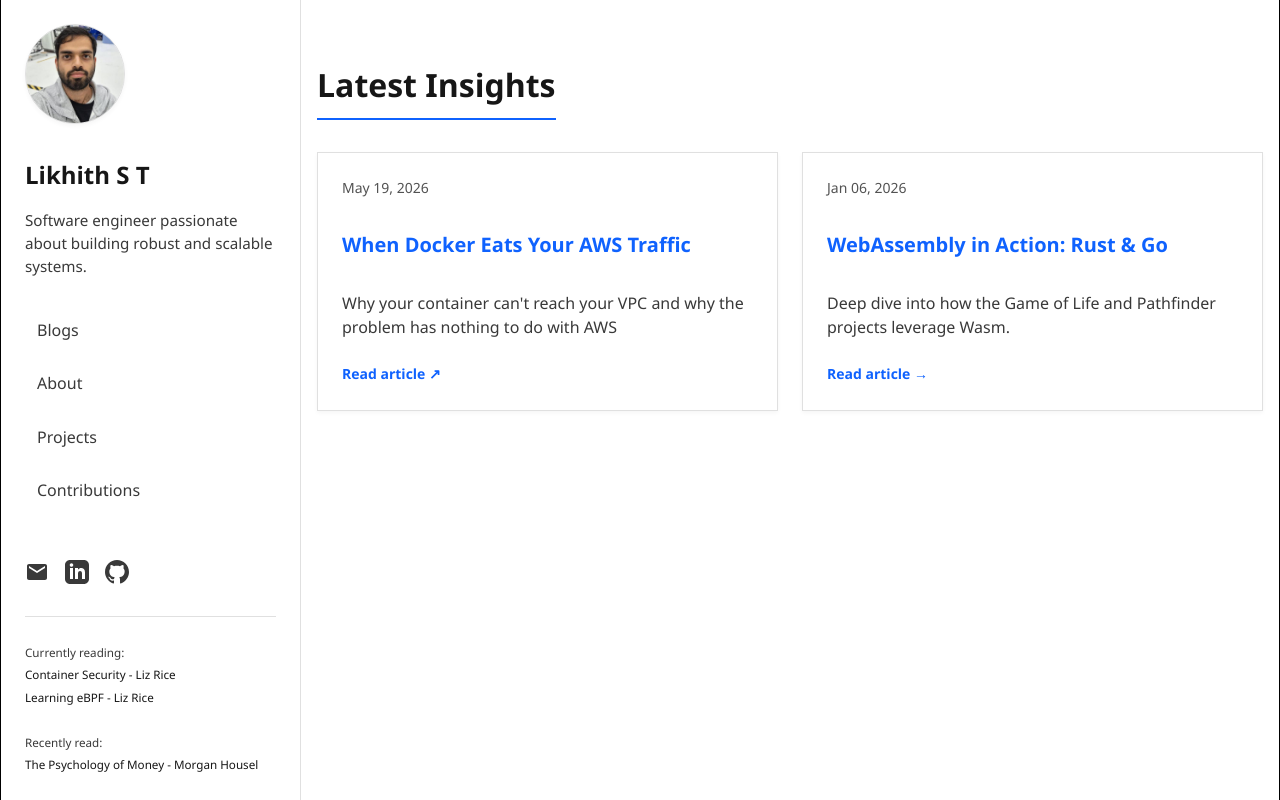
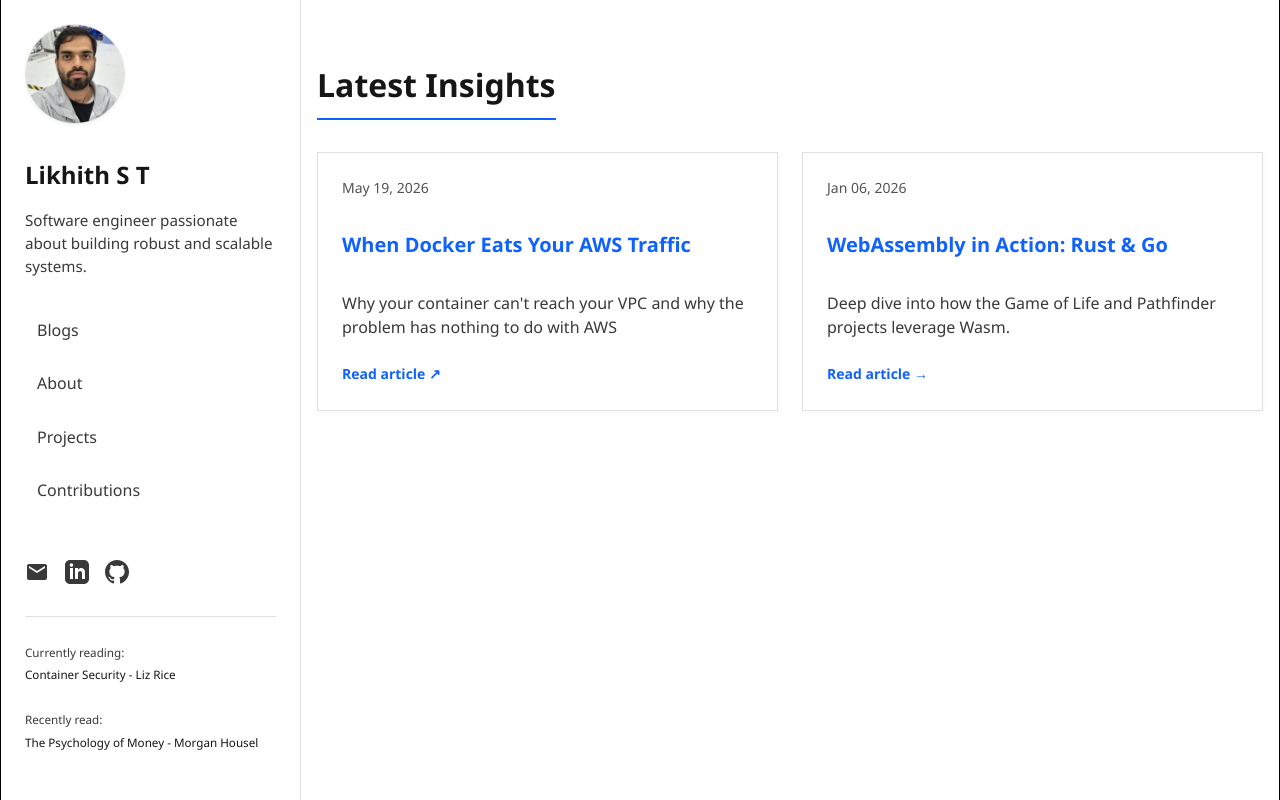
Before and after one commit to LikhithST/Likhith_Portfolio, a React (Vite) app: page / in a window 1280 px wide. Built offline with nearby package versions, Linux system fonts and the light colour scheme.

Commit message:
update profile UI

```diff
--- a/src/components/Sidebar.jsx
+++ b/src/components/Sidebar.jsx
@@ -208,7 +208,7 @@ const Sidebar = () => {
         </div>
 
       <div className="reading-list">
-        <small>Currently reading: <br/><em>Container Security - Liz Rice</em><br/><em>Learning eBPF - Liz Rice</em></small>
+        <small>Currently reading: <br/><em>Container Security - Liz Rice</em></small>
         <br/><br/>
         <small>Recently read: <br/><em>The Psychology of Money - Morgan Housel</em></small>
       </div>
```
